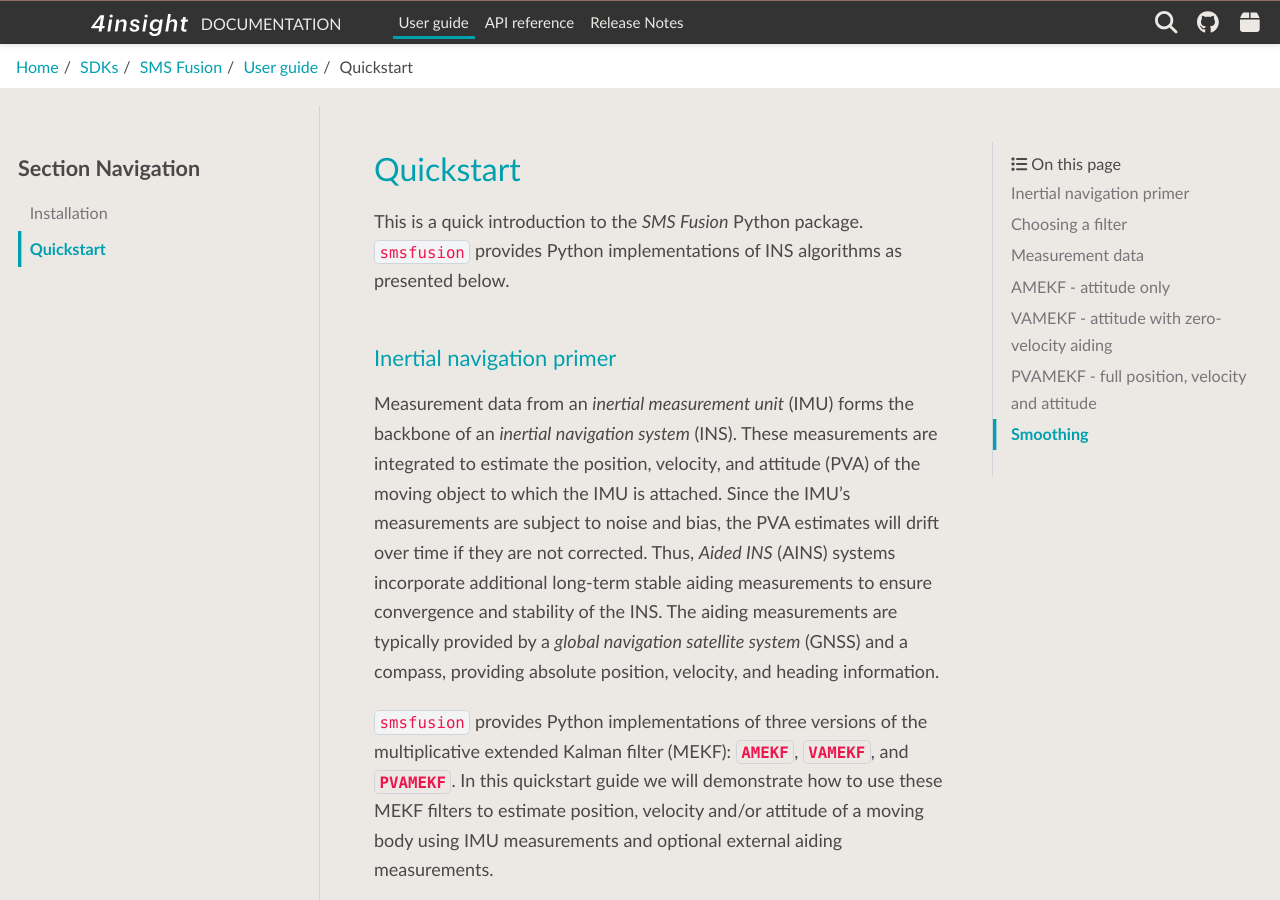
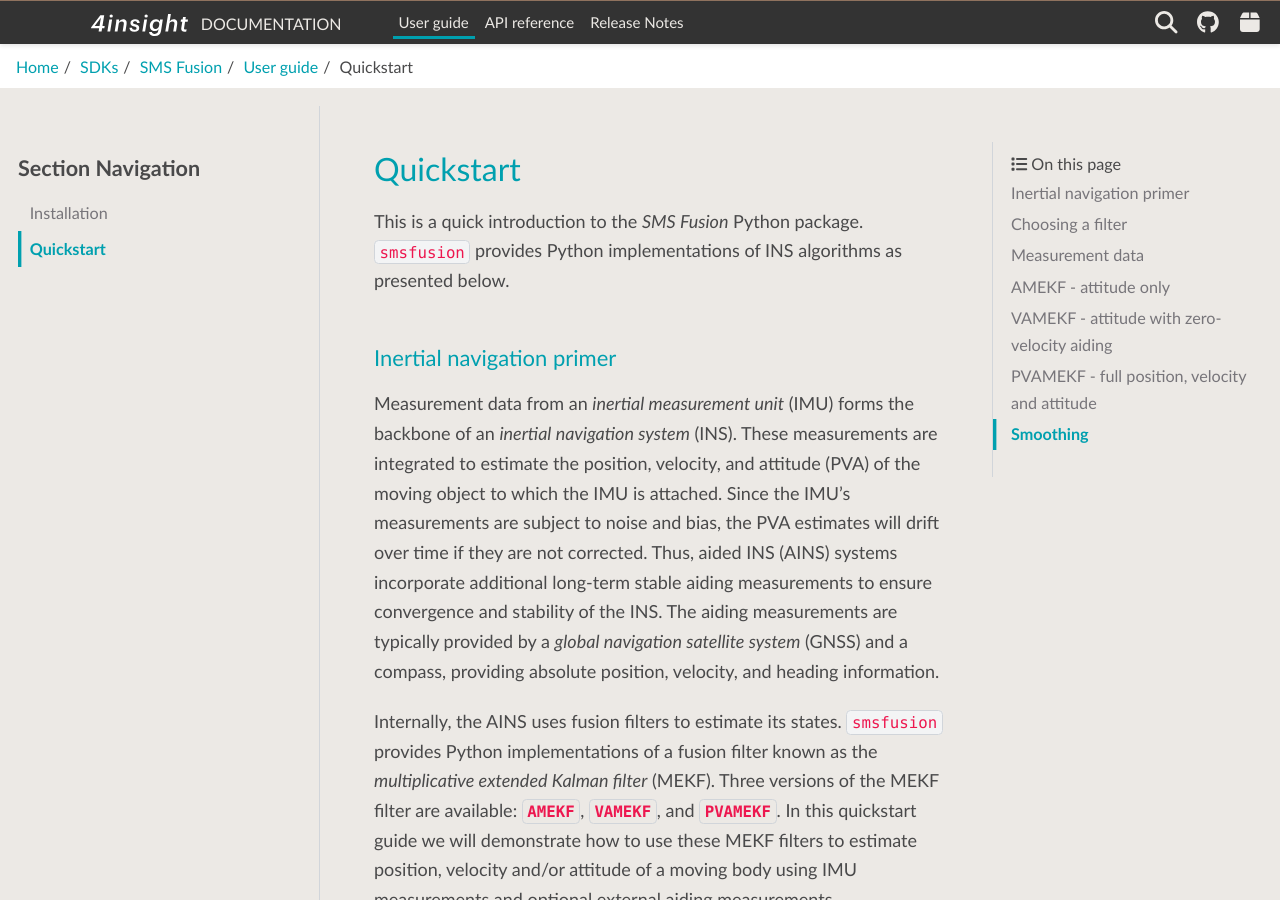
Before and after one commit to 4Subsea/smsfusion-python, a Sphinx documentation site: the page built from docs/user_guide/quickstart.rst, in a window 1280 px wide and 900 px high. Built offline with Sphinx 7.4.7 and the PyData theme 0.15.4, drawn with Linux system fonts in a browser that asks for light colours.

Commit message:
some changes

```diff
--- a/docs/user_guide/quickstart.rst
+++ b/docs/user_guide/quickstart.rst
@@ -9,16 +9,18 @@ Measurement data from an `inertial measurement unit` (IMU) forms the backbone of
 `inertial navigation system` (INS). These measurements are integrated to estimate the
 position, velocity, and attitude (PVA) of the moving object to which the IMU is attached.
 Since the IMU's measurements are subject to noise and bias, the PVA estimates will drift
-over time if they are not corrected. Thus, `Aided INS` (AINS) systems incorporate additional
+over time if they are not corrected. Thus, aided INS (AINS) systems incorporate additional
 long-term stable aiding measurements to ensure convergence and stability of the INS.
 The aiding measurements are typically provided by a `global navigation satellite system`
 (GNSS) and a compass, providing absolute position, velocity, and heading information.
 
-``smsfusion`` provides Python implementations of three versions of the multiplicative
-extended Kalman filter (MEKF): :class:`~smsfusion.AMEKF`, :class:`~smsfusion.VAMEKF`,
-and :class:`~smsfusion.PVAMEKF`. In this quickstart guide we will demonstrate how
-to use these MEKF filters to estimate position, velocity and/or attitude of a moving
-body using IMU measurements and optional external aiding measurements.
+Internally, the AINS uses fusion filters to estimate its states. ``smsfusion`` provides
+Python implementations of a fusion filter known as the `multiplicative extended Kalman filter`
+(MEKF). Three versions of the MEKF filter are available: :class:`~smsfusion.AMEKF`,
+:class:`~smsfusion.VAMEKF`, and :class:`~smsfusion.PVAMEKF`. In this quickstart guide
+we will demonstrate how to use these MEKF filters to estimate position, velocity
+and/or attitude of a moving body using IMU measurements and optional external aiding
+measurements.
 
 
 Choosing a filter
```
